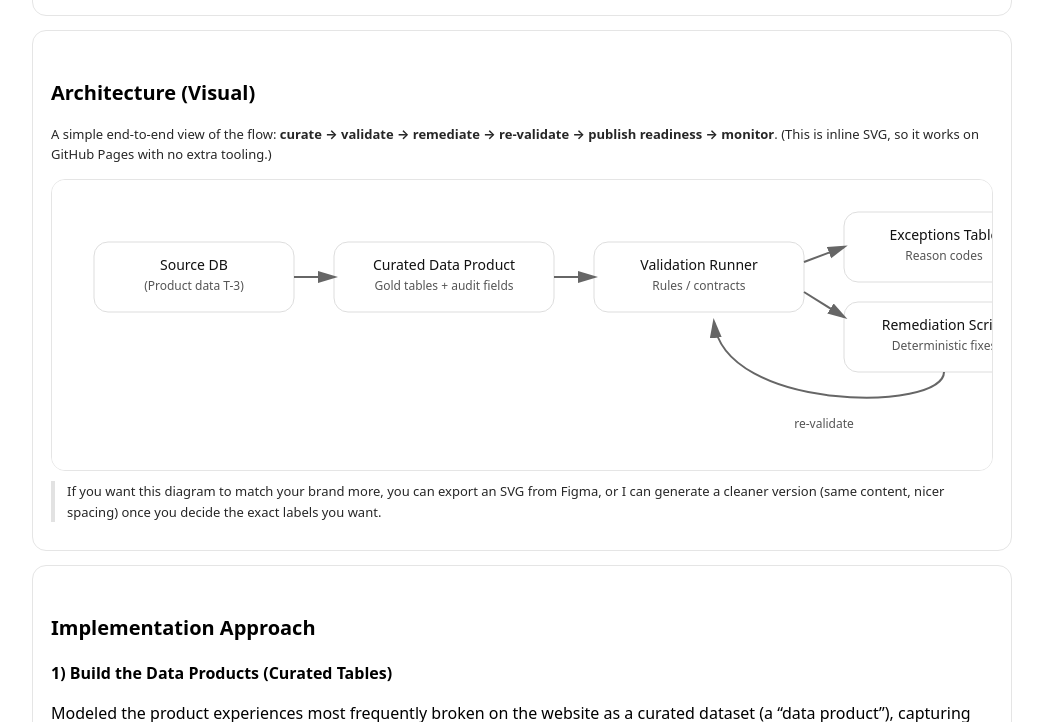
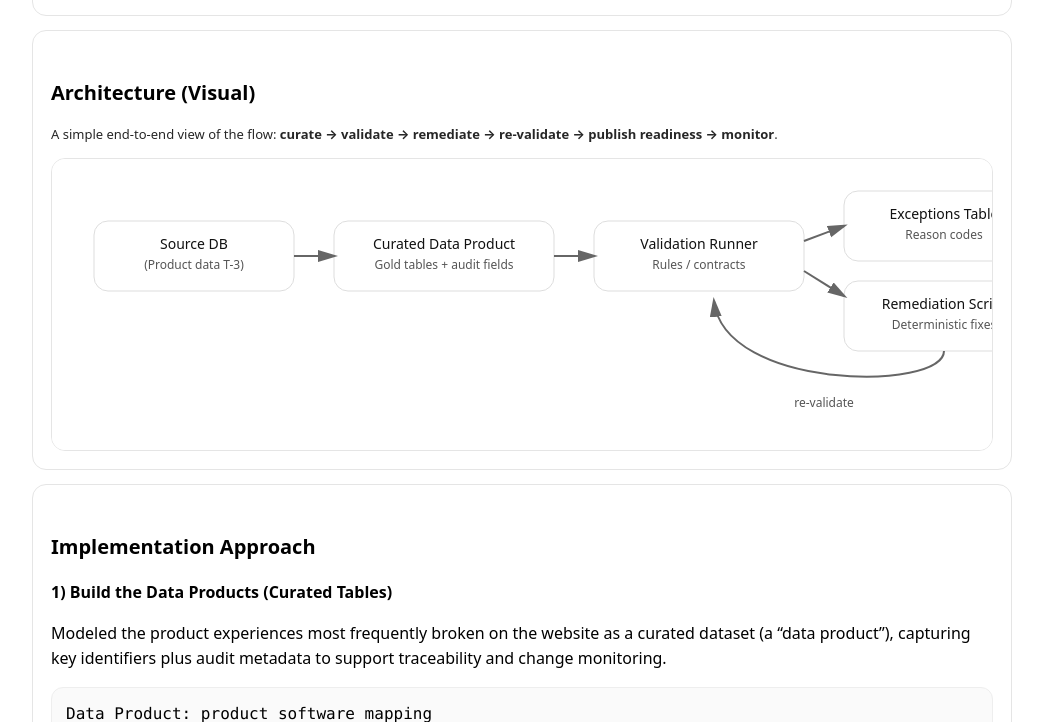
Before and after one commit to adriseeney/adriseeney.github.io, a plain HTML site: page projects/dell-data-quality-case-study.html in a window 1280 px wide. Shown: the part 1928-2650 px from the top of the page, without its empty margins (118-1161 px from the left). Drawn offline with Linux system fonts and the light colour scheme.

Commit message:
Update dell-data-quality-case-study.html

```diff
--- a/projects/dell-data-quality-case-study.html
+++ b/projects/dell-data-quality-case-study.html
@@ -108,7 +108,7 @@
     </section>
 
     <section class="card">
-      <h2>My Reframe</h2>
+      <h2>Problem Framing</h2>
       <p>
         I reframed the issue as a <strong>data quality</strong> and <strong>pipeline integrity</strong> problem:
         if incorrect information reaches production, then upstream systems are producing or transforming incorrect data
@@ -160,7 +160,6 @@
       <h2>Architecture (Visual)</h2>
       <p class="small">
         A simple end-to-end view of the flow: <strong>curate → validate → remediate → re-validate → publish readiness → monitor</strong>.
-        (This is inline SVG, so it works on GitHub Pages with no extra tooling.)
       </p>
 
       <div class="svgwrap card" style="padding: 12px;">
@@ -220,10 +219,7 @@
         </svg>
       </div>
 
-      <p class="small note">
-        If you want this diagram to match your brand more, you can export an SVG from Figma, or I can generate a cleaner version
-        (same content, nicer spacing) once you decide the exact labels you want.
-      </p>
+
     </section>
 
     <section class="card">
```
